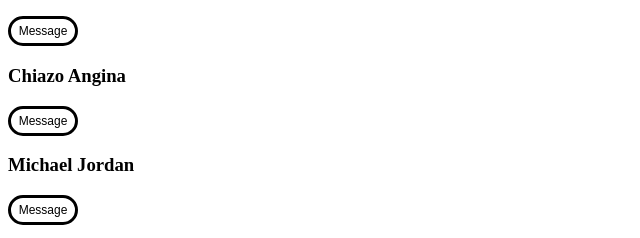
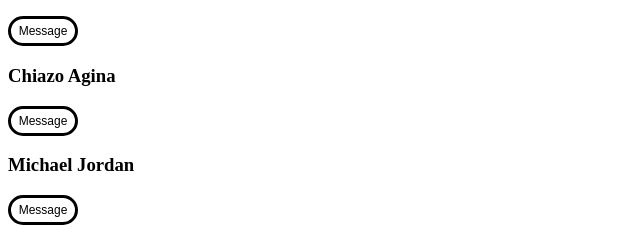
Before and after one commit to meganzhang88/LearnTogether, a website: page public/user-list.html in a window 1280 px wide. Shown: the part 492-730 px from the top of the page, 0-640 px from the left. Drawn offline with Linux system fonts and the light colour scheme.

Commit message:
Update user-list.html

```diff
--- a/public/user-list.html
+++ b/public/user-list.html
@@ -25,7 +25,7 @@
             <div class="messagebutton">
                     <a href="message.html"><button>Message</button></a>
                 </div>
-            <h3>Chiazo Angina</h3>
+            <h3>Chiazo Agina</h3>
             <div class="messagebutton">
                     <a href="message.html"><button>Message</button></a>
                 </div>
```
